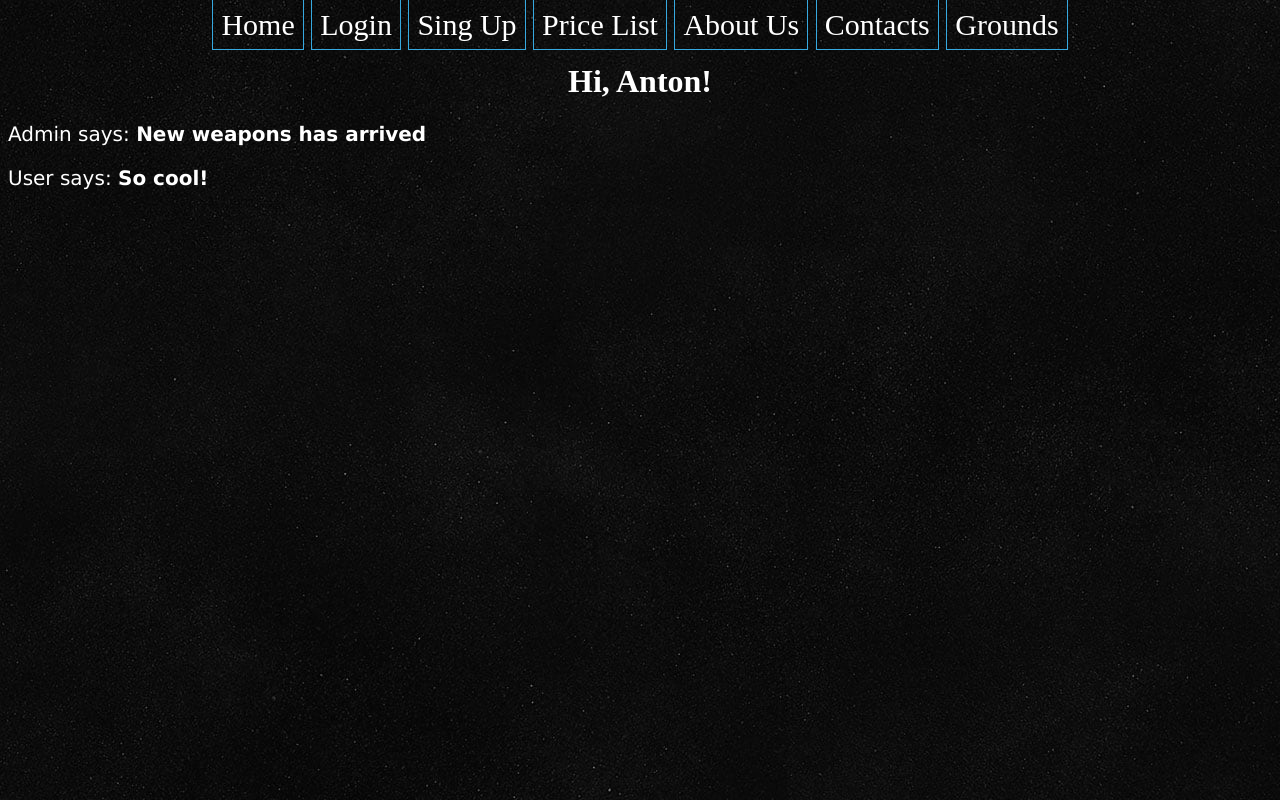
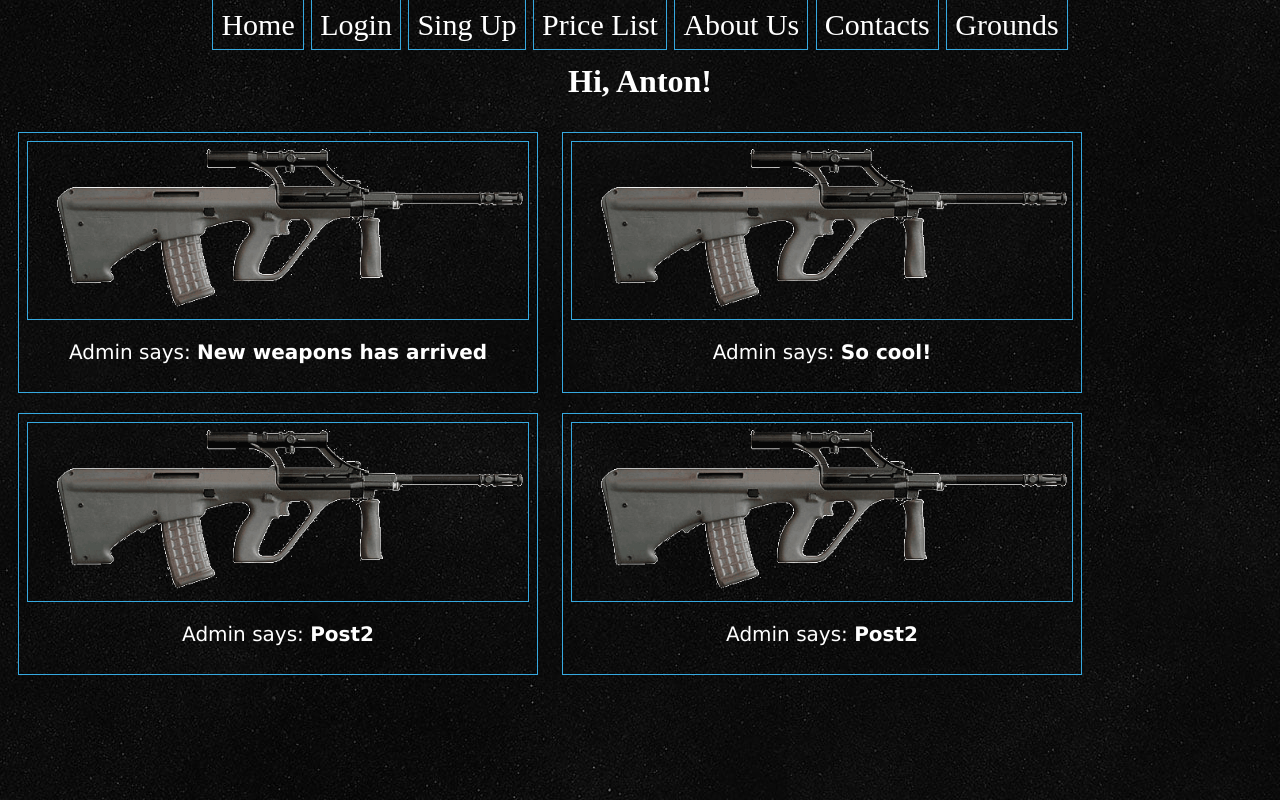
Before and after one commit to Fuminori666/ASGon, a Flask app: page / in a window 1280 px wide; the page is wider, and only the part inside the window is pictured. Run offline with Flask 2, Linux system fonts and the light colour scheme.

Commit message:
Update posts layout structure

```diff
--- a/app/routes.py
+++ b/app/routes.py
@@ -13,9 +13,17 @@ def index():
             'body': 'New weapons has arrived'
         },
         {
-            'author': {'username': 'User'},
+            'author': {'username': 'Admin'},
             'body': 'So cool!'
-        }
+        },
+        {
+            'author': {'username': 'Admin'},
+            'body': 'Post2'
+        },
+        {
+            'author': {'username': 'Admin'},
+            'body': 'Post2'
+        },
     ]
 
     return render_template('index.html', title='Home', user=user, posts=posts)
--- a/app/static/style.css
+++ b/app/static/style.css
@@ -30,9 +30,31 @@ a:link, a:visited, .menubutton{
     text-decoration: none;
 }
 
-.menubutton:hover{
+.menubutton:hover, .post:hover{
     background-color:rgb(54, 169, 224);
     transition-property: background-color;
     transition-duration: 0.35s;
     transition-timing-function: ease-in, ease-in;
 }
+
+.content{
+    width:100%;
+}
+
+.post{
+    border-color:rgb(54, 169, 224);
+    border-style: solid;
+    border-width:thin;
+    padding: 8px;
+    margin: 10px;
+    text-align: center;
+    display: inline-block;
+}
+
+.imgpost{
+    width: 500px;
+    margin-right: 100%;
+    border-color: rgb(54, 169, 224);
+    border-style: solid;
+    border-width: thin;
+}
--- a/app/templates/index.html
+++ b/app/templates/index.html
@@ -2,7 +2,11 @@
 
 {% block content %}
     <h1>Hi, {{ user.username }}!</h1>
-    {% for post in posts %}
-    <div><p>{{ post.author.username }} says: <b>{{ post.body }}</b></p></div>
-    {% endfor %}
+    <div class="content">
+        {% for post in posts %}
+        <div class="post">
+           <div><img class="imgpost" src="/static/img/gun1.png"/></div><p> {{ post.author.username }} says: <b>{{ post.body }}</b></p>
+        </div>
+        {% endfor %}
+    </div>
 {% endblock %}
```
Also changed, not shown: app/static/img/gun1.png (added).
